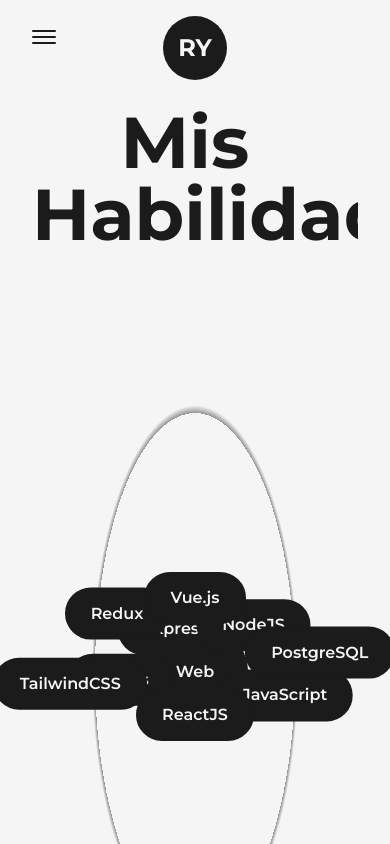
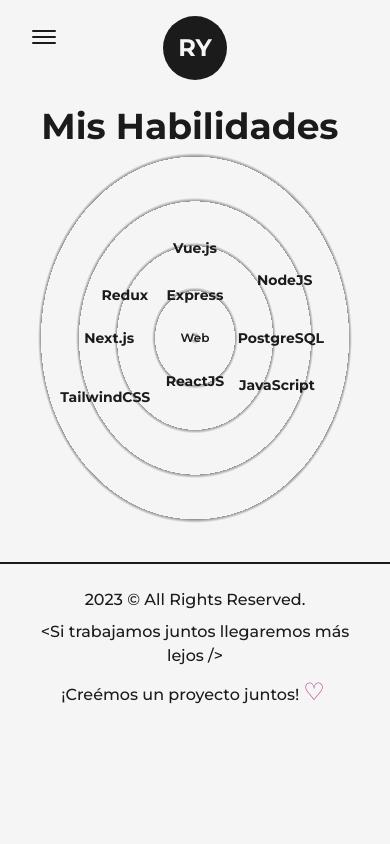
Before and after one commit to ricardoyegros/Portfolio-2023, a React (Vite) app: page /skills in a window 390 px wide. Shown: the top 844 px of the page. Built offline with nearby package versions, Linux system fonts and the light colour scheme.

Commit message:
responsive in skills page added

```diff
--- a/src/components/Skill.jsx
+++ b/src/components/Skill.jsx
@@ -3,7 +3,7 @@ import {useDarkModeContext} from "../contexts/darkModeContext";
 export default function Skill({name, x, y}){
     const {darkMode} = useDarkModeContext();
     return(
-        <motion.div className={`flex items-center justify-center rounded-full font-semibold font-montserrat  bg-dark text-light  py-3 px-6 shadow-dark cursor-pointer absolute border-2 boder-solid ${!darkMode ? "border-dark" : "border-light"} `} whileHover={{
+        <motion.div className={`flex items-center justify-center rounded-full font-semibold font-montserrat  bg-dark py-3 px-6 shadow-dark cursor-pointer absolute border-2 boder-solid text-light ${!darkMode ? "border-dark xs:text-dark" : "border-light xs:text-light md:text-light"} lg:py-2 lg:px-4 md:text-sm md:py-1.5 md:px-3 xs:bg-transparent xs:font-bold xs:border-none`} whileHover={{
             backgroundColor:["#121212", "rgba(131,58,180,1)","rgba(253,29,29,1)","rgba(252,176,69,1)","rgba(131,58,180,1)", "#121212"],
             transition:{duration:1, repeat: Infinity},scale:1.05
            }} initial={{x:0,y:0}} whileInView={{x:x, y:y}} transition={{duration:1.5}} viewport={{once:true}}>
--- a/src/pages/SkillsPage/SkillsPage.jsx
+++ b/src/pages/SkillsPage/SkillsPage.jsx
@@ -7,10 +7,10 @@ export default function SkillsPage() {
   const {darkMode} = useDarkModeContext();
   return (
     <Layout className="pt-12">
-      <AnimatedText text="Mis Habilidades" className="!text-7xl" />
-      <div className={`w-full h-screen relative flex items-center justify-center rounded-full ${!darkMode ? "bg-circularLight" : "bg-circularDark"}`}>
+      <AnimatedText text="Mis Habilidades" className="!text-7xl md:!text-6xl sm:!text-4xl" />
+      <div className={`w-full h-screen xs:max-h-96 relative flex items-center justify-center rounded-full ${!darkMode ? "bg-circularLight lg:bg-circularLightLg md:bg-circularLightMd sm:bg-circularLightSm" : "bg-circularDark lg:bg-circularDarkLg md:bg-circularDarkMd sm:bg-circularDarkSm"}`}>
         <motion.div
-          className={`flex items-center justify-center rounded-full font-semibold font-montserrat bg-dark text-light ${!darkMode ? "border-dark" : "border-light"} border-2 border-solid shadow-dark p-8 cursor-pointer`}
+          className={`flex items-center justify-center rounded-full font-semibold font-montserrat bg-dark text-light ${!darkMode ? "border-dark xs:text-dark" : "border-light "} border-2 border-solid shadow-dark p-8 cursor-pointer xs:border-none lg:p-6 md:p-4 xs:text-xs xs:p-2 xs:bg-transparent`}
           whileHover={{
             backgroundColor: [
               "#121212",
@@ -26,15 +26,15 @@ export default function SkillsPage() {
         >
           Web
         </motion.div>
-        <Skill name="Next.js" x="-19vw" y="2vw" />
-        <Skill name="Express" x="-5vw" y="-11vw" />
-        <Skill name="JavaScript" x="23vw" y="6vw" />
+        <Skill name="Next.js" x="-22vw" y="0vw" />
+        <Skill name="Express" x="0vw" y="-11vw" />
+        <Skill name="JavaScript" x="21vw" y="12vw" />
         <Skill name="ReactJS" x="0vw" y="11vw" />
-        <Skill name="Redux" x="-20vw" y="-15vw" />
-        <Skill name="NodeJS" x="15vw" y="-12vw" />
-        <Skill name="PostgreSQL" x="32vw" y="-5vw" />
-        <Skill name="Vue.js" x="0vw" y="-19vw" />
-        <Skill name="TailwindCSS" x="-32vw" y="3vw" />
+        <Skill name="Redux" x="-18vw" y="-11vw" />
+        <Skill name="NodeJS" x="23vw" y="-15vw" />
+        <Skill name="PostgreSQL" x="22vw" y="0vw" />
+        <Skill name="Vue.js" x="0vw" y="-23vw" />
+        <Skill name="TailwindCSS" x="-23vw" y="15vw" />
       </div>
     </Layout>
   );
--- a/tailwind.config.js
+++ b/tailwind.config.js
@@ -18,11 +18,31 @@ export default {
       animation:{
         "spin-slow": "spin 3s linear infinite",
       },
-      backgroundImage:{
+      backgroundImage: {
         circularLight:
-        "repeating-radial-gradient(rgba(0,0,0,0.4) 2px,#f5f5f5 5px,#f5f5f5 100px)",
-        circularDark: "repeating-radial-gradient(rgba(255,255,255,0.5) 2px,#1b1b1b 5px,#1b1b1b 100px)"
-      }
+            "repeating-radial-gradient(rgba(0,0,0,0.4) 2px,#f5f5f5 5px,#f5f5f5 100px)",
+
+        circularDark:
+            "repeating-radial-gradient(rgba(255,255,255,0.5) 2px,#1b1b1b 8px,#1b1b1b 100px)",
+
+        circularLightLg:
+            "repeating-radial-gradient(rgba(0,0,0,0.4) 2px,#f5f5f5 5px,#f5f5f5 80px)",
+
+        circularDarkLg:
+            "repeating-radial-gradient(rgba(255,255,255,0.5) 2px,#1b1b1b 8px,#1b1b1b 80px)",
+
+        circularLightMd:
+            "repeating-radial-gradient(rgba(0,0,0,0.4) 2px,#f5f5f5 5px,#f5f5f5 60px)",
+
+        circularDarkMd:
+            "repeating-radial-gradient(rgba(255,255,255,0.5) 2px,#1b1b1b 8px,#1b1b1b 60px)",
+
+        circularLightSm:
+            "repeating-radial-gradient(rgba(0,0,0,0.4) 2px,#f5f5f5 5px,#f5f5f5 40px)",
+
+        circularDarkSm:
+            "repeating-radial-gradient(rgba(255,255,255,0.5) 2px,#1b1b1b 8px,#1b1b1b 40px)",
+    }
     },
     screens: {
       "2xl": { max: "1535px" },
```
